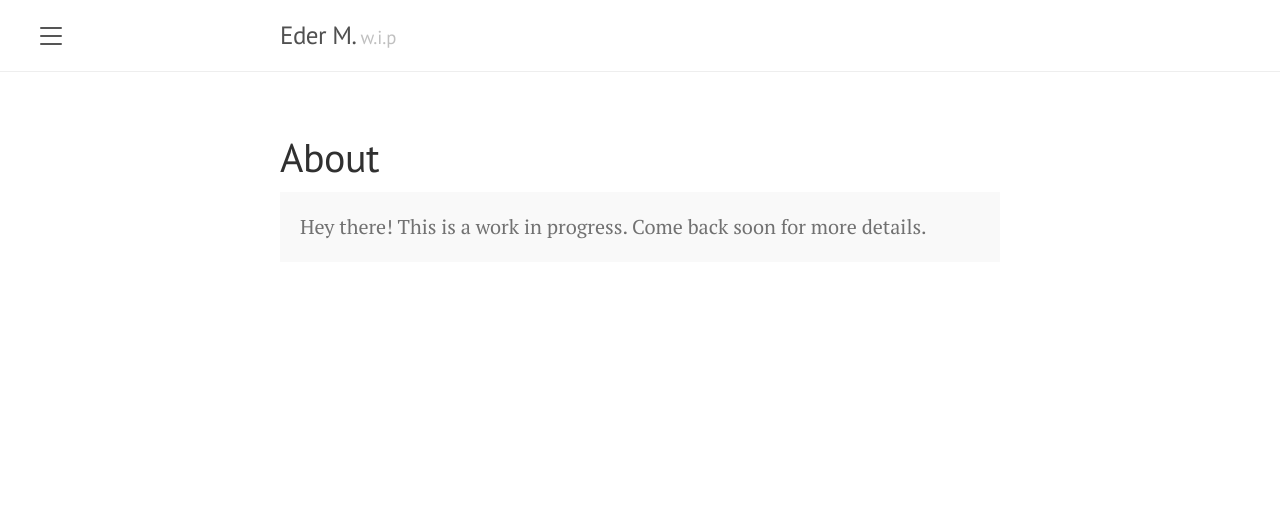
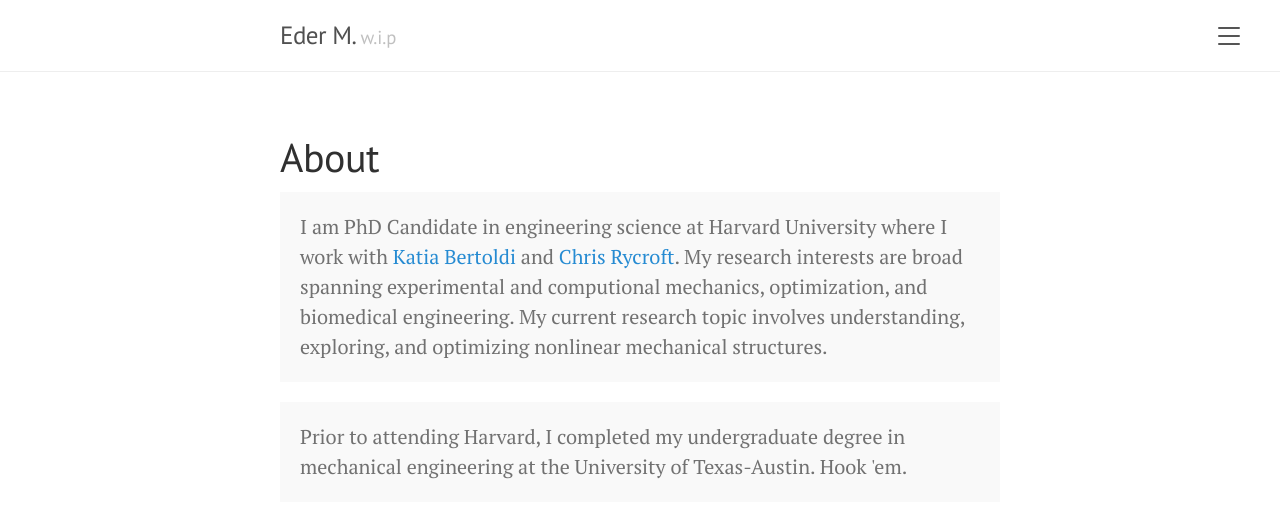
Before and after one commit to medinaeder/medinaeder.github.io, a Jekyll site: the page built from about.md, in a window 1280 px wide. Shown: the top 518 px of the page. Built offline with Jekyll 4.4.1, drawn with Linux system fonts in a browser that asks for light colours.

Commit message:
Updating to v0.0.1

```diff
--- a/_config.yml
+++ b/_config.yml
@@ -19,4 +19,4 @@
   - jekyll-paginate
 
 # Custom vars
-version:             1.1.0
+version:             0.0.1
--- a/_includes/sidebar.html
+++ b/_includes/sidebar.html
@@ -26,7 +26,7 @@
     {% endfor %}
 
     <a class="sidebar-nav-item" href="/blog">Blog</a>
-    <a class="sidebar-nav-item" href="https://github.com/medinaeder">GitHub project</a>
+    <a class="sidebar-nav-item" href="https://github.com/medinaeder">GitHub</a>
     <span class="sidebar-nav-item">Currently v{{ site.version }}</span>
   </nav>
 
--- a/_layouts/default.html
+++ b/_layouts/default.html
@@ -3,7 +3,7 @@
 
   {% include head.html %}
 
-  <body>
+  <body class="layout-reverse">
 
     {% include sidebar.html %}
 
--- a/about.md
+++ b/about.md
@@ -4,5 +4,15 @@
 ---
 
 <p class="message">
-  Hey there! This is a work in progress. Come back soon for more details.
+    I am PhD Candidate in engineering science at Harvard University where I work with
+    <a href="https://bertoldi.seas.harvard.edu"> Katia Bertoldi</a> and
+    <a href="https://people.seas.harvard.edu/~chr/"> Chris Rycroft</a>. My research interests
+    are broad spanning experimental and computional mechanics, optimization, and biomedical engineering.
+
+    My current research topic involves understanding, exploring, and optimizing nonlinear mechanical structures.
 </p>
+<p class="message">
+    Prior to attending Harvard, I completed my undergraduate degree in mechanical engineering at the University of Texas-Austin.
+    Hook 'em.
+
+</p>
```
Also changed, not shown: index.html (+5 -2 lines).
